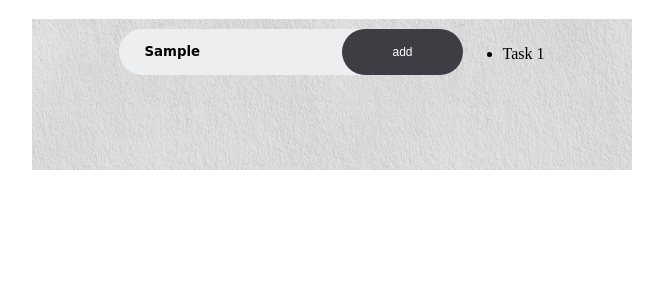
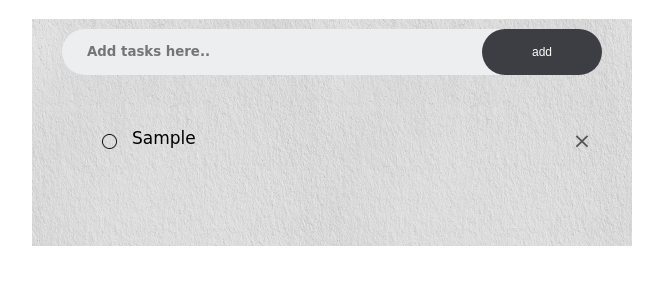
Before and after one commit to victoronum/to-do, a plain HTML site: page index.html in a window 1280 px wide. Both pictures are taken after typing "Sample" into the empty fields and a click on the button "add". Shown: the part 84-368 px from the top of the page, without its empty margins (308-971 px from the left). Drawn offline with Linux system fonts and the light colour scheme.

Commit message:
Final commit

```diff
--- a/index.html
+++ b/index.html
@@ -14,12 +14,15 @@
       <div class="todo-list">
         <div class="input-bar">
           <input type="text" id="input-box" placeholder="Add tasks here.." />
-          <button>add</button>
+          <button onclick="addTask()">add</button>
         </div>
-        <ul class="list-container">
-          <li>Task 1</li>
+        <ul id="list-container">
+          <!--<li class="checked">Task 1</li>
+          <li>Task 2</li>
+          <li>Task 3</li>-->
         </ul>
       </div>
     </div>
   </body>
+  <script src="main.js"></script>
 </html>
--- /dev/null
+++ b/main.js
@@ -0,0 +1,39 @@
+//alert("Did you know you can visit this site on your phone? Try it out today!!");
+const inputBox = document.getElementById("input-box");
+const listContainer = document.getElementById("list-container");
+function addTask(){
+    if(inputBox.value === ''){
+        alert("Field box cannot be left empty")
+    }
+    else{
+        let li = document.createElement("li")
+        li.innerHTML = inputBox.value;
+        listContainer.appendChild(li);
+        let span = document.createElement("span")
+        span.innerHTML = "\u00d7";
+        li.appendChild(span);
+    }
+    inputBox.value = '';
+    saveData();
+}
+
+listContainer.addEventListener("click", function(e){
+    if(e.target.tagName === "LI"){
+        e.target.classList.toggle("checked");
+        saveData();
+    }
+    else if(e.target.tagName === "SPAN"){
+        e.target.parentElement.remove();
+        saveData();
+    }
+}, false);
+
+function saveData(){
+    localStorage.setItem("data", listContainer.innerHTML);
+}
+
+function showTask(){
+    listContainer.innerHTML = localStorage.getItem("data");
+}
+
+showTask();
--- a/style.css
+++ b/style.css
@@ -1,5 +1,6 @@
 body{
     overflow: hidden;
+    font-family: cursive;
 }
 
 .main-text{
@@ -21,7 +22,7 @@
     width: 100% ;
     background-image: url(/img/paper-background.png);
     display: flex;
-    flex-direction: row;
+    flex-direction: column;
     justify-content: center;
     margin: 0 auto 20px;
     padding: 10px 30px 70px;
@@ -56,4 +57,61 @@
     font-size: 12px;
     cursor: pointer;
     border-radius: 30px;
+    box-shadow: inset 0 0 0 0 black;
+    transition: color .3s ease-in-out, box-shadow .3s ease-in-out;
 }
+
+button:hover{
+    box-shadow: inset 120px 0 0 0 black;
+    color: white;
+}
+
+ul li{
+    list-style: none;
+    font-size: 17px;
+    padding: 12px 8px 12px 30px;
+    user-select: none;
+    cursor: pointer;
+    position:relative;
+}
+
+ul li::before{
+    content: '';
+    align-items: center;
+    position: absolute;
+    height: 15px;
+    width: 15px;
+    border: 50%;
+    background-image: url(img/unchecked.png);
+    background-size: cover;
+    background-position: center;
+    top: 18px;
+    left: 0;
+}
+
+ul li.checked{
+    color: #555;
+    text-decoration: line-through;
+}
+
+ul li.checked::before{
+    background-image: url(img/checked.png);
+}
+
+ul li span{
+    position: absolute;
+    right: 0;
+    top: 5px;
+    height: 40px;
+    width: 40px;
+    font-size: 22px;
+    color: #555;
+    line-height: 40px;
+    text-align: center;
+    border-radius: 50%;
+    cursor: pointer;
+}
+
+ul li span:hover{
+    background: #edeef0;
+}
```
